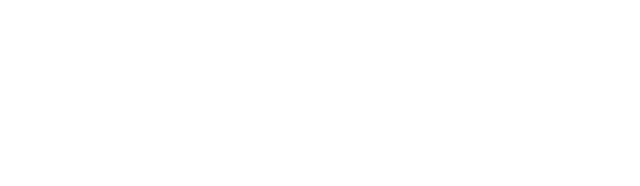
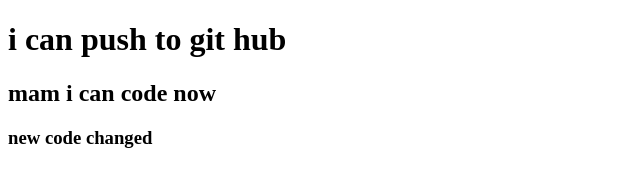
Before and after one commit to Dhaipayan/my-second-repo, a plain HTML site: page index.html in a window 1280 px wide. Shown: the whole page, without its empty margins (0-640 px from the left). Drawn offline with Linux system fonts and the light colour scheme.

Commit message:
added header

```diff
--- a/index.html
+++ b/index.html
@@ -7,6 +7,8 @@
     <title>my second github repo</title>
 </head>
 <body>
-
+    <h1>i can push to git hub</h1>
+    <h2>mam i can code now</h2>
+    <h3>new code changed</h3>
 </body>
 </html>
```
